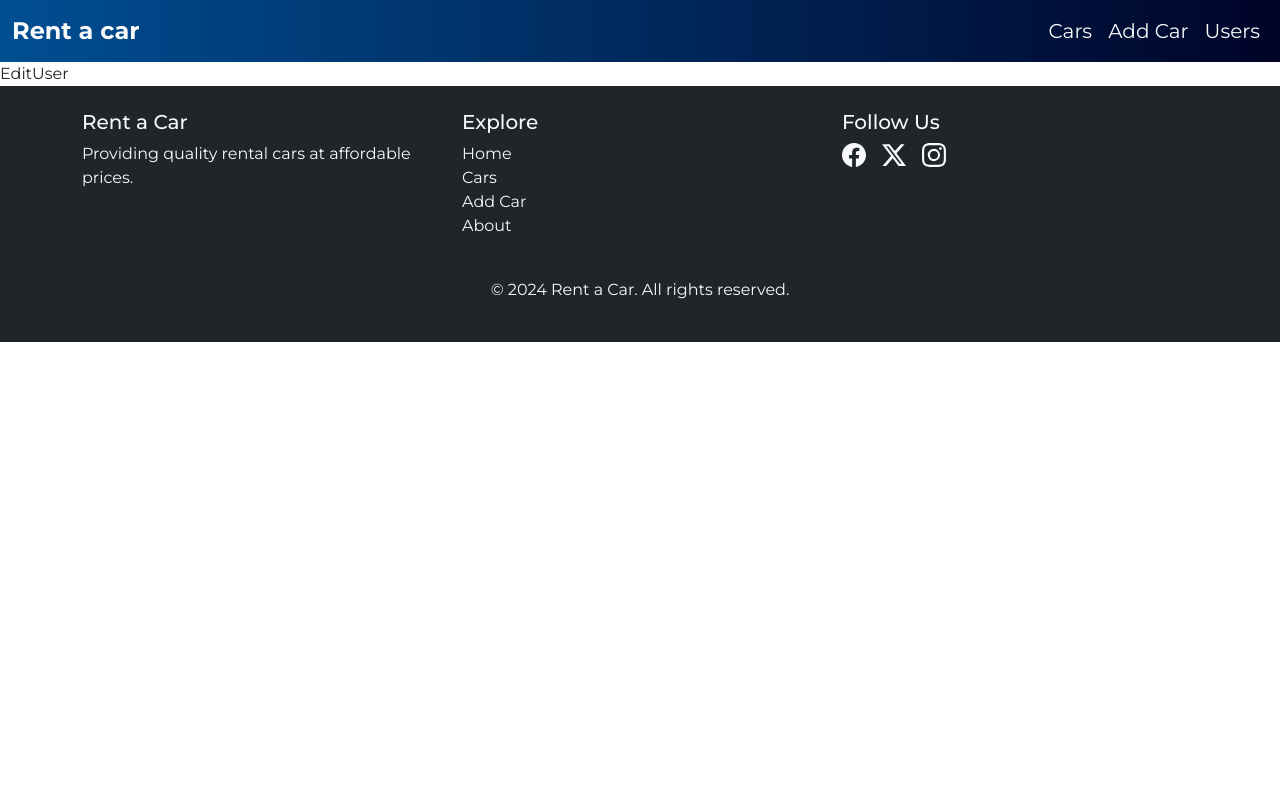
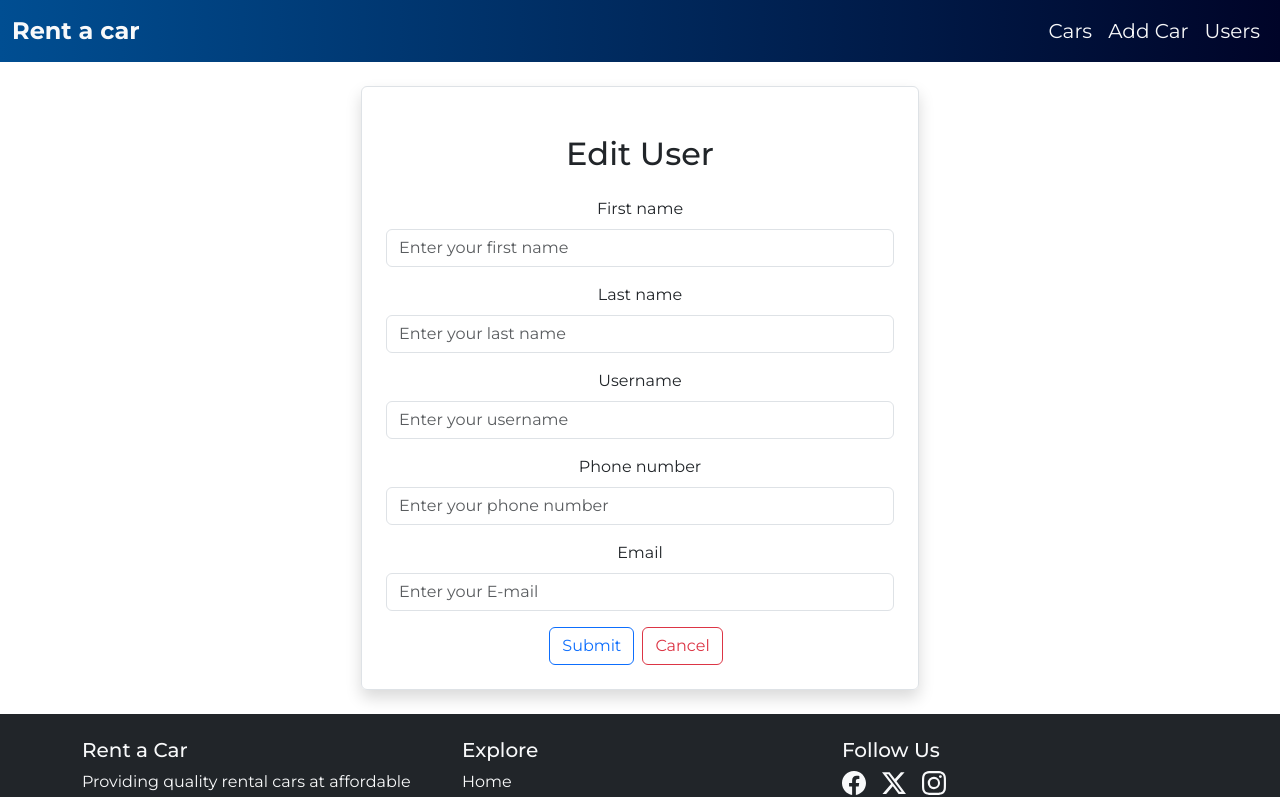
Before and after one commit to as-dev1/rentacar_frontend, a React (Vite) app: page /edituser/1 in a window 1280 px wide. Shown: the top 797 px of the page. Built offline with nearby package versions, Linux system fonts and the light colour scheme; no server answers.

Commit message:
add edit user functionality

```diff
--- a/src/pages/EditUser.jsx
+++ b/src/pages/EditUser.jsx
@@ -1,8 +1,120 @@
-import React from 'react'
+import axios from "axios";
+import React, { useEffect, useState } from "react";
+import { Link, useNavigate, useParams } from "react-router-dom";
 
 const EditUser = () => {
+    let navigate = useNavigate();
+
+    const { id } = useParams();
+
+    const [user, setUser] = useState({
+      first_name: "",
+      last_name: "",
+      username: "",
+      phone_number: "",
+      email: "",
+    });
+
+    const { first_name, last_name, username, phone_number, email } = user;
+
+    const onInputChange = (e) => {
+      setUser({ ...user, [e.target.name]: e.target.value });
+    };
+
+    useEffect(() => {
+      loadUser();
+    }, []);
+
+    const onSubmit = async (e) => {
+        e.preventDefault();
+        await axios.put(`http://localhost:8080/api/user/${id}`, user);
+        navigate("/users");
+      };
+
+      const loadUser = async () => {
+        const result = await axios.get(`http://localhost:8080/api/user/${id}`);
+        setUser(result.data);
+      };
   return (
-    <div>EditUser</div>
+    <div className="container">
+      <div className="col-md-6 offset-md-3 border rounded p-4 my-4 shadow text-center">
+        <h2 className="text-center m-4">Edit User</h2>
+
+        <form onSubmit={(e) => onSubmit(e)}>
+          <div className="mb-3">
+            <label htmlFor="First name" className="form-label">
+              First name
+            </label>
+            <input
+              type="text"
+              className="form-control"
+              placeholder="Enter your first name"
+              name="first_name"
+              value={first_name}
+              onChange={(e) => onInputChange(e)}
+            />
+          </div>
+          <div className="mb-3">
+            <label htmlFor="Last name" className="form-label">
+              Last name
+            </label>
+            <input
+              type="text"
+              className="form-control"
+              placeholder="Enter your last name"
+              name="last_name"
+              value={last_name}
+              onChange={(e) => onInputChange(e)}
+            />
+          </div>
+          <div className="mb-3">
+            <label htmlFor="Username" className="form-label">
+              Username
+            </label>
+            <input
+              type="text"
+              className="form-control"
+              placeholder="Enter your username"
+              name="username"
+              value={username}
+              onChange={(e) => onInputChange(e)}
+            />
+          </div>
+          <div className="mb-3">
+            <label htmlFor="Phone_number" className="form-label">
+              Phone number
+            </label>
+            <input
+              type="text"
+              className="form-control"
+              placeholder="Enter your phone number"
+              name="phone_number"
+              value={phone_number}
+              onChange={(e) => onInputChange(e)}
+            />
+          </div>
+          <div className="mb-3">
+            <label htmlFor="Email" className="form-label">
+              Email
+            </label>
+            <input
+              type="text"
+              className="form-control"
+              placeholder="Enter your E-mail"
+              name="email"
+              value={email}
+              onChange={(e) => onInputChange(e)}
+            />
+          </div>
+          <button type="submit" className="btn btn-outline-primary">
+            Submit
+          </button>
+          <Link className="btn btn-outline-danger mx-2" to="/users">
+            Cancel
+          </Link>
+        </form>
+      </div>
+    </div>
   )
 }
 
--- a/src/pages/Users.jsx
+++ b/src/pages/Users.jsx
@@ -20,9 +20,10 @@ const Users = () => {
   };
 
   return (
-    <div className="container overflow-scroll">
+    <div className="container">
       <div className="py-4">
-        <table className="table border shadow">
+        <div className="table-responsive-md">
+          <table className="table table-responsive-md border shadow">
             <thead>
               <tr>
                 <th scope="col">#</th>
@@ -34,26 +35,28 @@ const Users = () => {
             </thead>
             <tbody>
               {users.map((user, index) => (
-              <tr>
-                <th scope="row" key={index}>
+                <tr key={user.id}>
+                  <th scope="row" key={user.id}>
                     {index + 1}
                   </th>
-                <td>{user.first_name} {user.last_name}</td>
+                  <td className="text-nowrap">{user.first_name} {user.last_name}</td>
                   <td>{user.username}</td>
                   <td>{user.email}</td>
                   <td>
+                  <div className="d-flex">
                     <Link
-                    className="btn  btn-sm btn-outline-primary mx-2"
+                      className="btn btn-sm btn-outline-primary mx-1 my-1"
                       to={`/edituser/${user.id}`}
                     >
                       Edit
                     </Link>
                     <button
-                    className="btn btn-sm btn-danger mx-2"
+                      className="btn btn-sm btn-danger mx-1 my-1"
                       onClick={() => deleteUser(user.id)}
                     >
                       Delete
                     </button>
+                  </div>
                   </td>
                 </tr>
               ))}
@@ -61,6 +64,7 @@ const Users = () => {
           </table>
         </div>
       </div>
+    </div>
   );
 };
 
```
Lines whose indentation alone changed are shown as unchanged.
